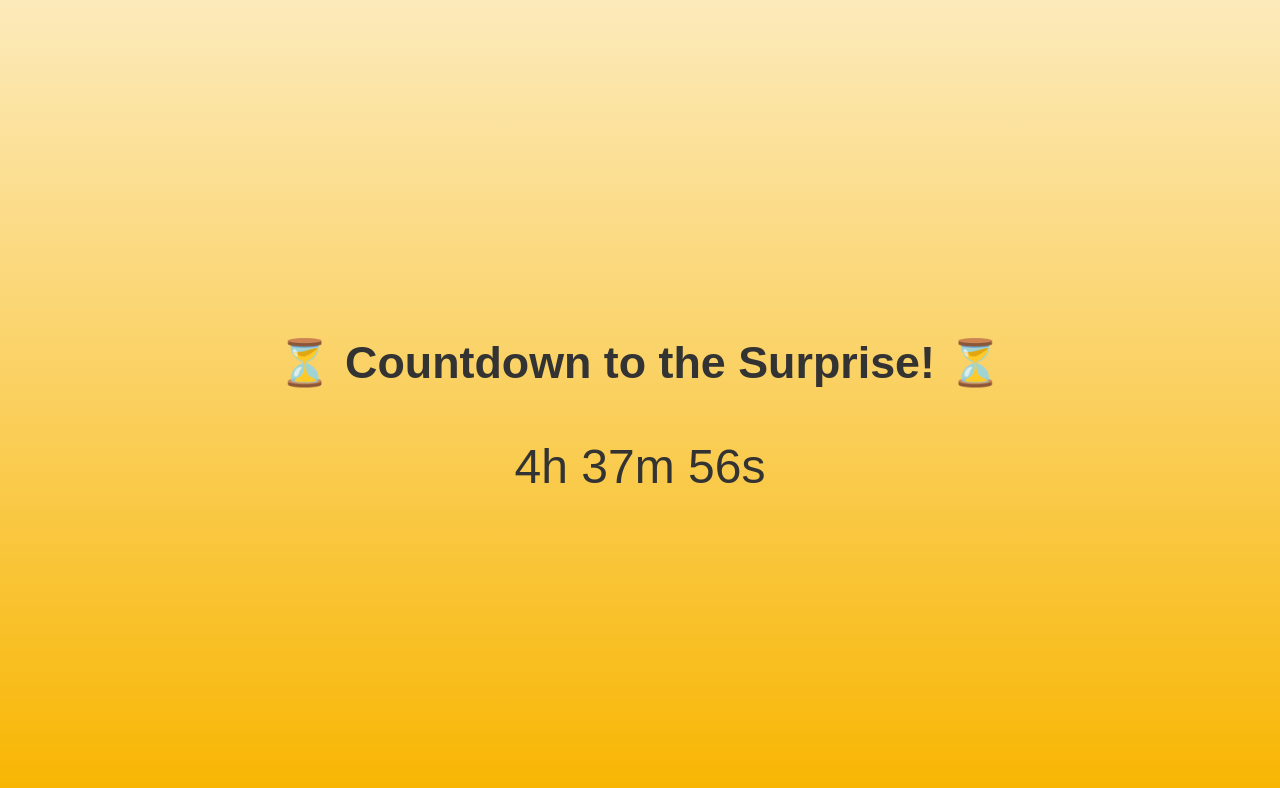
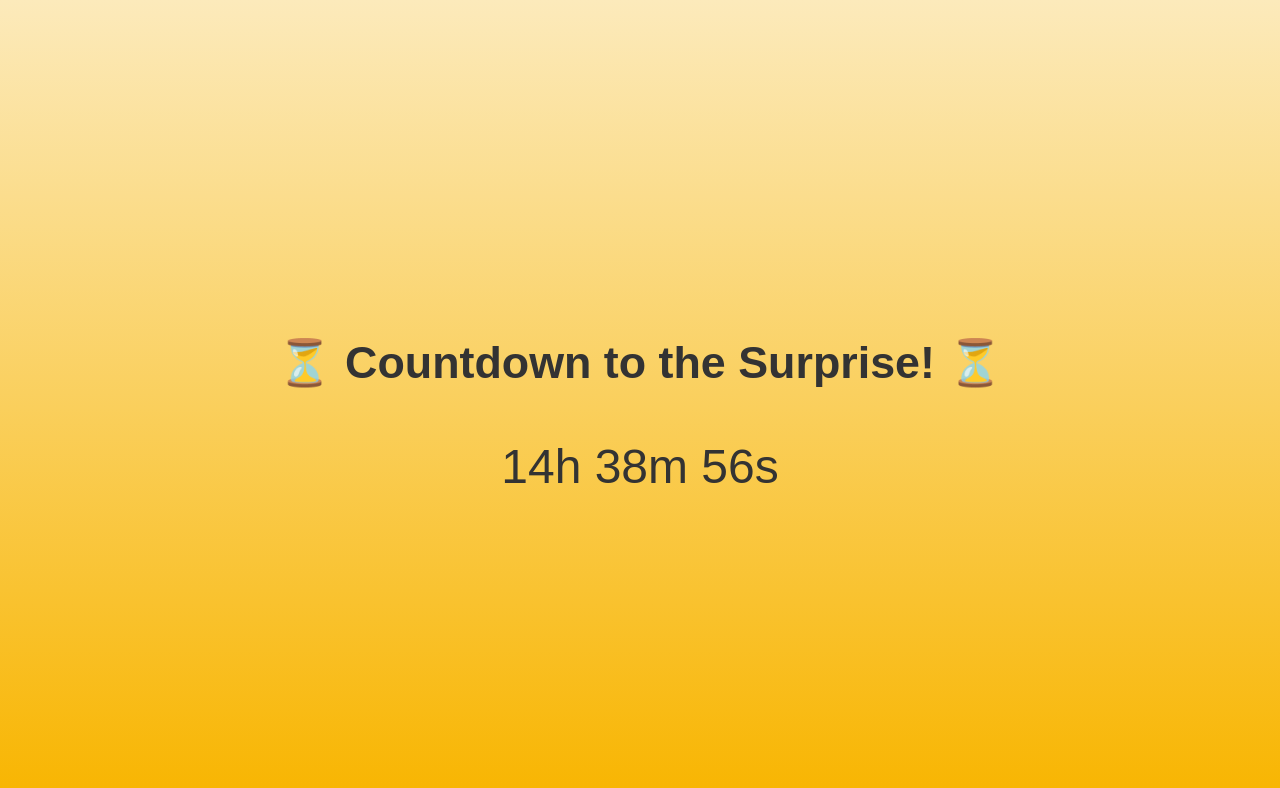
Before and after one commit to rohit5558m/bn, a plain HTML site: page index.html in a window 1280 px wide. Drawn offline with Linux system fonts and the light colour scheme.

Commit message:
Update index.html

```diff
--- a/index.html
+++ b/index.html
@@ -51,8 +51,8 @@
     const openBtn = document.getElementById("openBtn");
 
     const targetTime = new Date();
-    targetTime.setHours(11); // 10 PM
-    targetTime.setMinutes(59);
+    targetTime.setHours(22); // 10 PM
+    targetTime.setMinutes(0);
     targetTime.setSeconds(0);
     targetTime.setMilliseconds(0);
 
```
